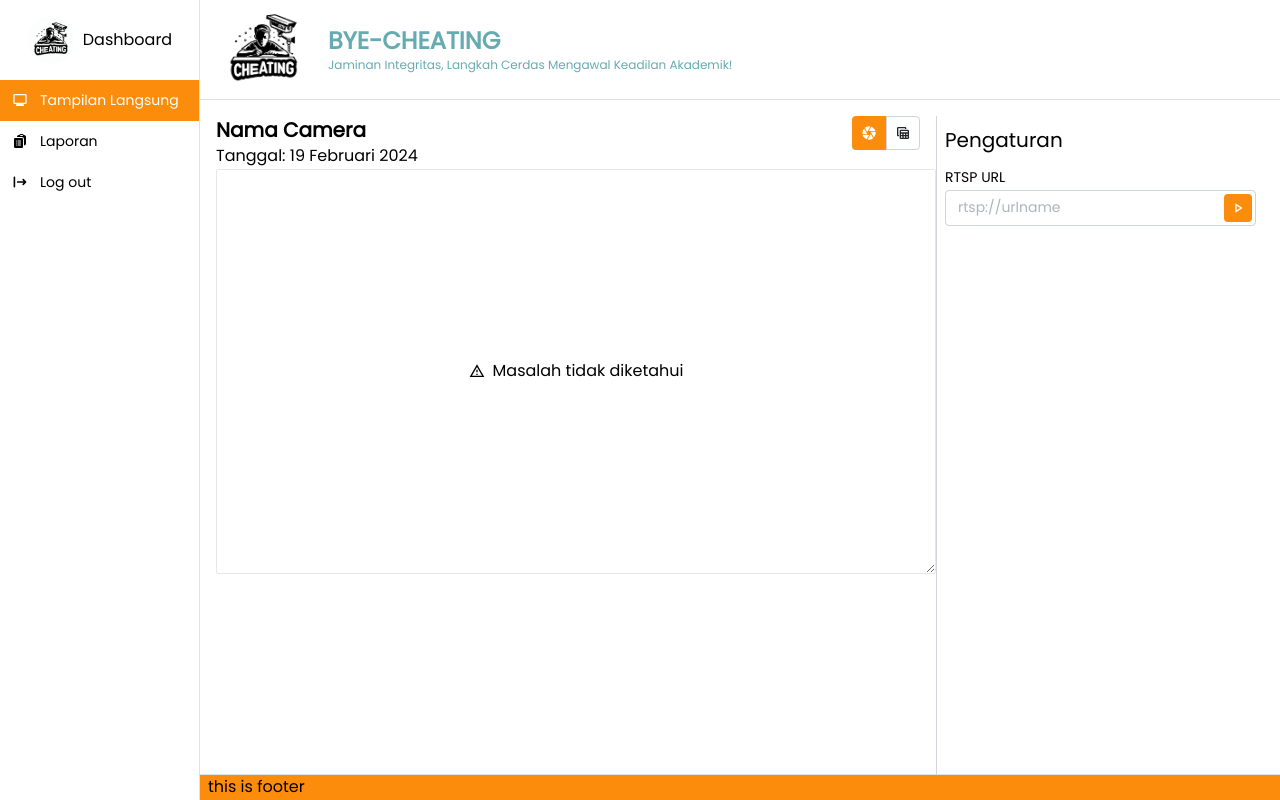
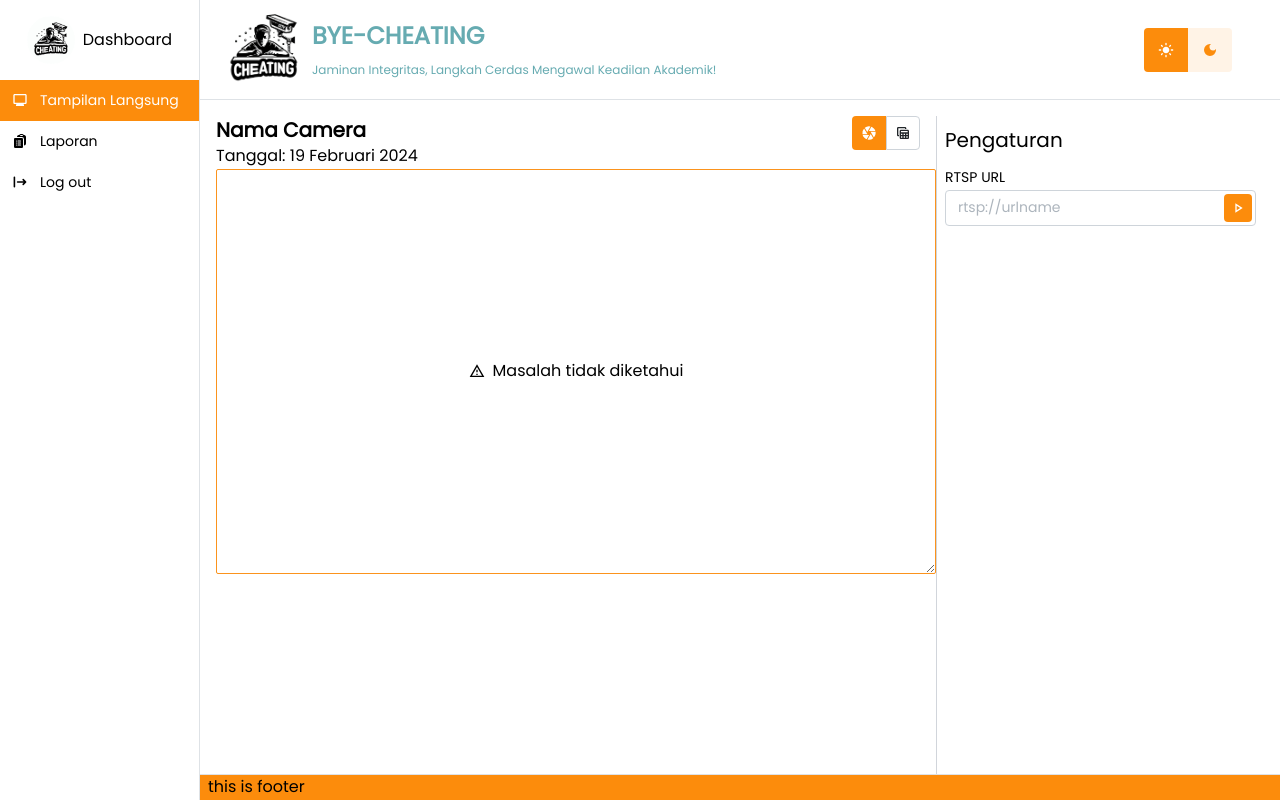
Before and after one commit to Kitastack/bye-cheating, a React (Vite) app in the folder frontend/: page /app in a window 1280 px wide. Built offline with nearby package versions, Linux system fonts and the light colour scheme; no server answers.

Commit message:
feat: add dark mode, improve UI

```diff
--- a/frontend/src/components/ImageStreamViewer.tsx
+++ b/frontend/src/components/ImageStreamViewer.tsx
@@ -1,3 +1,4 @@
+import { Box } from "@mantine/core";
 import { useEffect, useState } from "react";
 import { MdOutlineWarningAmber } from "react-icons/md";
 
@@ -21,16 +22,17 @@ export function ImageStreamViewer({
   minW?: number;
 }) {
   const [base64String, setBase64String] = useState<string | undefined>(
-    undefined,
+    undefined
   );
 
   useEffect(() => {
     setBase64String(base64Data ?? "");
   }, [base64Data]);
   return (
-    <div
+    <Box
+      bd={"1px solid myColor.5"}
       style={{ minWidth: minW ?? 600, minHeight: ((minW ?? 600) * 9) / 16 }}
-      className={`border-[1px] resize overflow-auto border-solid aspect-video rounded-sm flex justify-center items-center`}
+      className={`resize overflow-auto aspect-video rounded-sm flex justify-center items-center`}
     >
       {base64String ? (
         <img src={base64String} alt="CCTV Stream" />
@@ -40,6 +42,6 @@ export function ImageStreamViewer({
           <MdOutlineWarningAmber /> {error ?? "Masalah tidak diketahui"}
         </p>
       )}
-    </div>
+    </Box>
   );
 }
--- a/frontend/src/components/titleDashboard.tsx
+++ b/frontend/src/components/titleDashboard.tsx
@@ -1,25 +1,47 @@
-import { Box, Group, Text } from "@mantine/core";
+import {
+  ActionIcon,
+  ActionIconGroup,
+  Box,
+  Flex,
+  Group,
+  Stack,
+  Text,
+  useMantineColorScheme,
+} from "@mantine/core";
+import { MdDarkMode, MdLightMode } from "react-icons/md";
 
 export default function TitleDashboard({
   leftSection,
 }: {
   leftSection: React.ReactNode;
 }) {
+
+  const {colorScheme, setColorScheme } = useMantineColorScheme({keepTransitions:true})
   return (
     <>
-      <Group h={"100%"} px={"md"}>
+      <Flex h={"100%"} align={"center"} px={"md"} pr={48}>
         {leftSection}
+        <Flex align={"center"} className="flex-grow">
           <div className=" items-end">
             {/* dont forget add `/` like `/logo.png` to avoid missing asset */}
             <img src="/logo.png" className="w-24" />
           </div>
-        <Box className="text-[#66ABB1] overflow-clip">
+          <Stack gap={"xs"} className="text-[#66ABB1] overflow-clip">
             <h1 className=" text-2xl font-extrabold">BYE-CHEATING</h1>
             <Text visibleFrom="md" fw={"normal"} size="xs">
               Jaminan Integritas, Langkah Cerdas Mengawal Keadilan Akademik!
             </Text>
-        </Box>
-      </Group>
+          </Stack>
+        </Flex>
+        <ActionIconGroup>
+          <ActionIcon variant={colorScheme ==="light" ? "filled" : "light"} size={"xl"} onClick={()=> setColorScheme("light")}>
+            <MdLightMode />
+          </ActionIcon>
+          <ActionIcon variant={colorScheme ==="dark" ? "filled" : "light"} size={"xl"} onClick={()=> setColorScheme("dark")}>
+            <MdDarkMode />
+          </ActionIcon>
+        </ActionIconGroup>
+      </Flex>
     </>
   );
 }
--- a/frontend/src/main.tsx
+++ b/frontend/src/main.tsx
@@ -40,7 +40,7 @@ const theme = createTheme({
 
 ReactDOM.createRoot(container).render(
   <React.StrictMode>
-    <MantineProvider theme={theme}>
+    <MantineProvider theme={theme} defaultColorScheme="light">
       <BrowserRouter>
         <AuthProvider>
           <StreamSocketProvider>
--- a/frontend/src/pages/app/livecam.jsx
+++ b/frontend/src/pages/app/livecam.jsx
@@ -1,7 +1,7 @@
 import { ImageStreamViewer } from "@/components/ImageStreamViewer";
 import { useStreamSocket } from "@/context/CameraSocketContext";
 import { MdCamera, MdOutlinePlayArrow, MdTableView } from "react-icons/md";
-import { ActionIcon, Table, Text, TextInput } from "@mantine/core";
+import { ActionIcon, Table, Text, TextInput, Tooltip } from "@mantine/core";
 import { useState } from "react";
 import { ReportTable } from "@/components/ReportTable";
 import { sampleDataCCTV } from "@/model/dataset";
@@ -9,13 +9,11 @@ import { sampleDataCCTV } from "@/model/dataset";
 const CameraView = () => {
   return (
     <div className="flex flex-grow p-4">
-      <div className="flex flex-grow">
-        <div className="flex-grow flex flex-col items-start">
+      <div className="flex-grow flex flex-col items-center">
         <MainView />
       </div>
-        <div className="border-l border-gray-300 min-h-full"></div>
+      <div className="border-l border-gray-300 dark:border-gray-300/30 min-h-full"></div>
       <Inspector />
-      </div>
     </div>
   );
 };
@@ -31,6 +29,7 @@ const MainView = () => {
           <h3>Tanggal: 19 Februari 2024</h3>
         </span>
         <ActionIcon.Group>
+          <Tooltip label="Tampilan Kamera">
             <ActionIcon
               variant={showTable ? "default" : "filled"}
               size={"lg"}
@@ -39,6 +38,8 @@ const MainView = () => {
             >
               <MdCamera />
             </ActionIcon>
+          </Tooltip>
+          <Tooltip label="Tampilan Tabel">
             <ActionIcon
               variant={showTable ? "filled" : "default"}
               size={"lg"}
@@ -47,11 +48,13 @@ const MainView = () => {
             >
               <MdTableView />
             </ActionIcon>
+          </Tooltip>
         </ActionIcon.Group>
       </span>
       {showTable ? (
         <Table.ScrollContainer
-          className="border-[1px] hover:resize aspect-video"
+          bd={"1px solid myColor.5"}
+          className="hover:resize aspect-video"
           minWidth={720}
         >
           <ReportTable data={sampleDataCCTV} />
```
Lines whose indentation alone changed are shown as unchanged.
